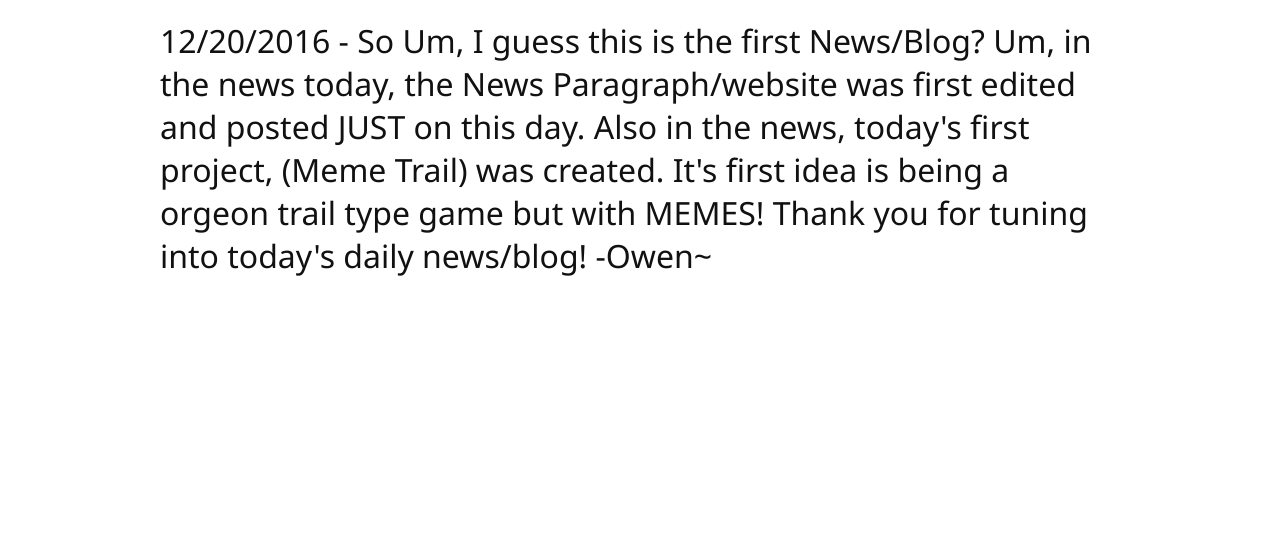
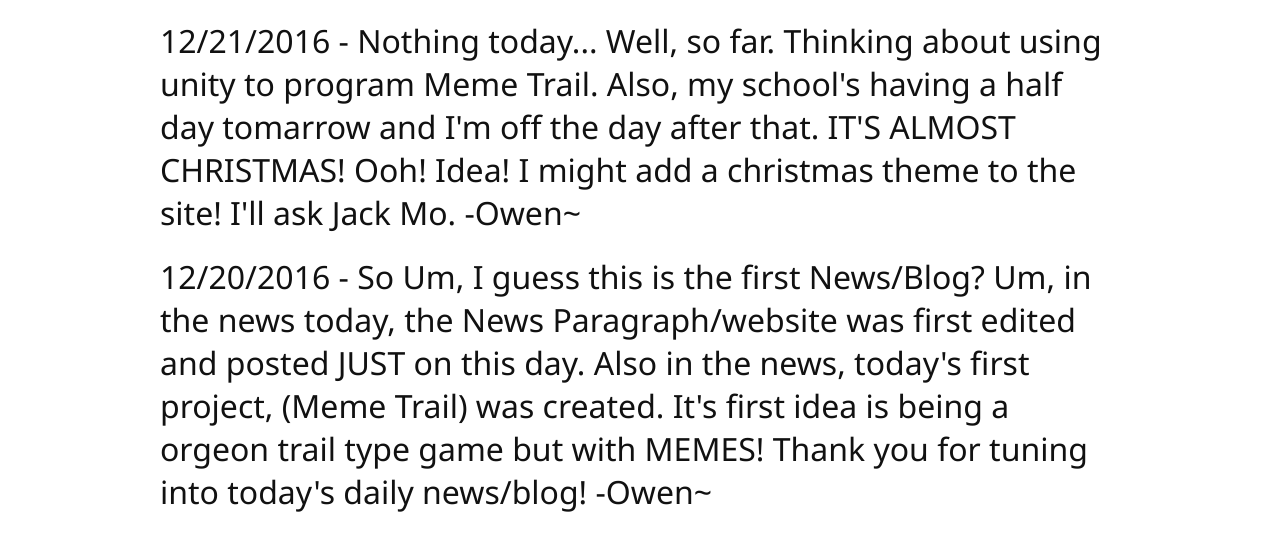
Before and after one commit to NiceGum/Nicegum.github.io, a plain HTML site: page DailyNews.html in a window 1280 px wide. Shown: the part 159-710 px from the top of the page. Drawn offline with Linux system fonts and the light colour scheme.

Commit message:
Update DailyNews.html

```diff
--- a/DailyNews.html
+++ b/DailyNews.html
@@ -1,5 +1,7 @@
 <h1>Daily News/Blog<h1>
   <body>
+    <h1>12/21/2016 - Nothing today... Well, so far. Thinking about using unity to program Meme Trail. Also, my school's having a half day tomarrow and I'm off the
+      day after that. IT'S ALMOST CHRISTMAS! Ooh! Idea! I might add a christmas theme to the site! I'll ask Jack Mo. -Owen~<h1>
     <h1>12/20/2016 - So Um, I guess this is the first News/Blog? Um, in the news today, the News Paragraph/website was first
       edited and posted JUST on this day. Also in the news, today's first project, (Meme Trail) was created. It's first idea is
       being a orgeon trail type game but with MEMES! Thank you for tuning into today's daily news/blog! -Owen~<h1>
```
